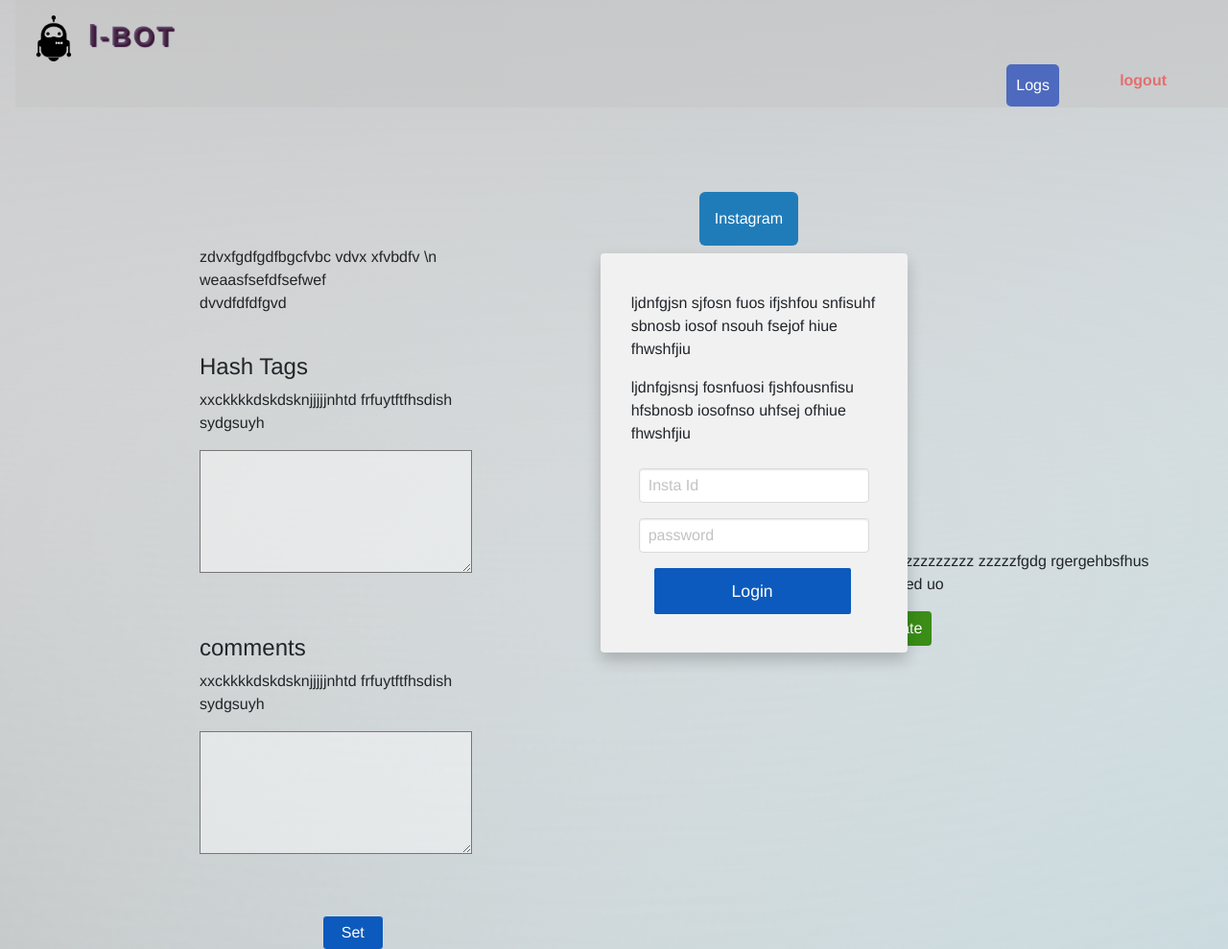
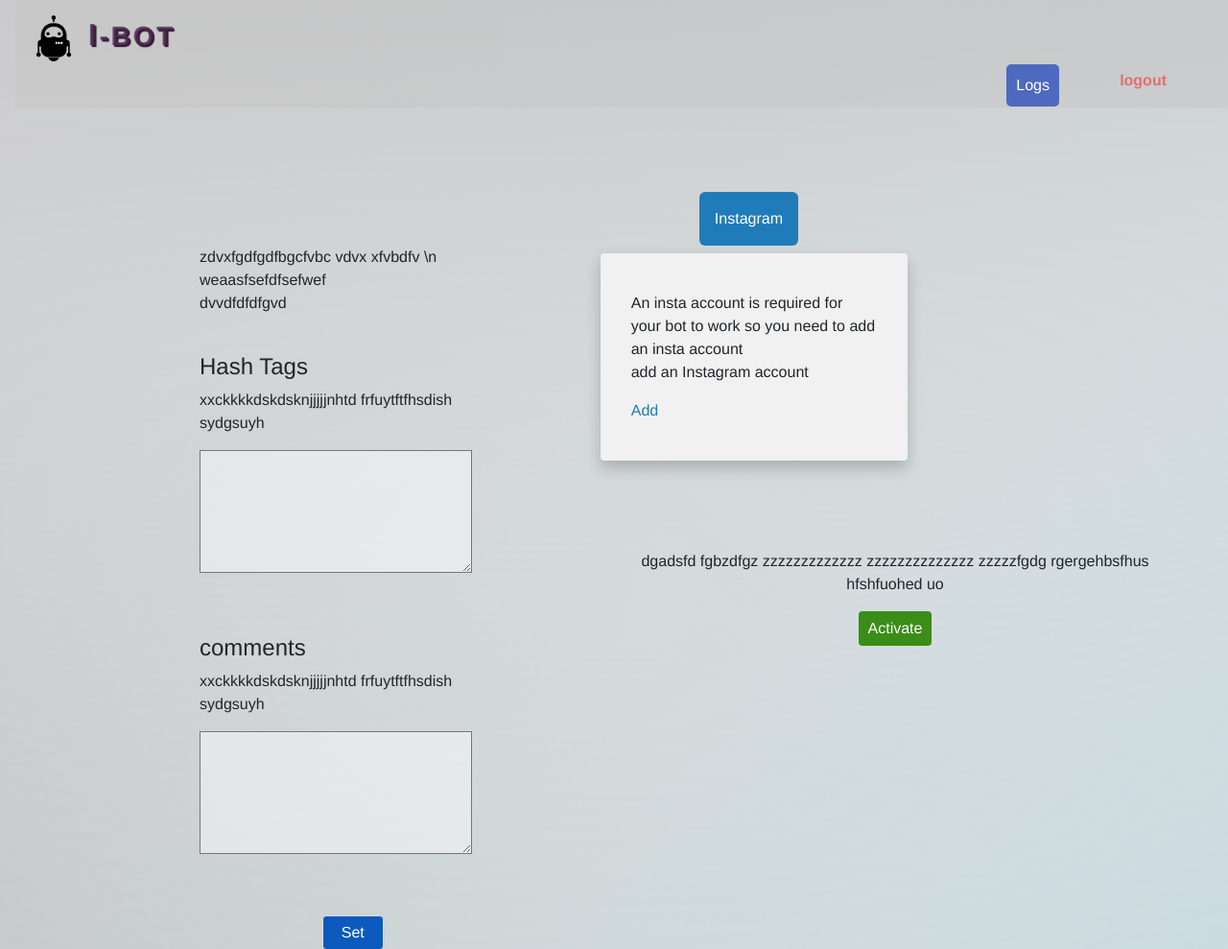
Before and after one commit to shihar73/I-BOT, a Flask app: page /home in a window 1280 px wide, after a click on "Instagram". Shown: the top 989 px of the page at 96% size. Run offline with Flask 2, Linux system fonts and the light colour scheme; the visitor is signed in with stand-in values (Sample User, id 1); some libraries are stand-ins or nearby versions.

Commit message:
insta ac success div added

```diff
--- a/app.py
+++ b/app.py
@@ -76,14 +76,15 @@ def insatlogin():
     passwd = request.form["password"]
     bot = Bot(insta_id,passwd)
     data = bot.login()
+    data = False
     if data:
         print(data)
         bot.exit()
         return jsonify(status = False, msg = data)
-
-    bot.exit()
-    print(insta_id,passwd)
-    return jsonify(status = True, msg = "Insta AC Saved")
+    else:
+        bot.exit()
+        session["insat_ac"] = True
+        return jsonify(status = True, msg = f"Your {insta_id} insta account has been added successfully")
 
 
 
--- a/static/css/style.css
+++ b/static/css/style.css
@@ -134,12 +134,17 @@ body {
 
 /* Show the dropdown menu (use JS to add this class to the .dropdown-content container when the user clicks on the dropdown button) */
 
+.insta_show{
+    display: none;
+}
+
 .show {
     display: block;
 }
 
 .insta_data {
     margin: 2rem;
+    width: 16rem;
 }
 
 .insta_data input {
--- a/static/js/main.js
+++ b/static/js/main.js
@@ -40,7 +40,9 @@ $(document).on('submit', '#insta_data', function (e) {
             document.getElementById("insta-login-btn").classList.remove('button--loading');
             document.getElementById("insta-login-btn").disabled = false;
             if(response.status){
-                document.getElementById("insta_sc_msg").innerHTML = response.msg;
+                data = "<p style='color: rgba(0, 168, 8, 0.747); position: relative;'>"+response.msg+"<br><span style='font-size: 4rem;'>&#10003;</span> </p>"
+                document.getElementById("insta_sc_msg").innerHTML = data;
+                document.getElementById("insta_form").classList.add('insta_show');
             }else{
                 document.getElementById("insta_er_msg").innerHTML = response.msg;
             }
@@ -48,3 +50,15 @@ $(document).on('submit', '#insta_data', function (e) {
         }
     })
 });
+
+
+function instaForme(){
+    document.getElementById("insta_content").classList.add('insta_show');
+    document.getElementById("insta_form").classList.remove('insta_show');
+}
+
+function instaContent(){
+
+    document.getElementById("insta_content").classList.remove('insta_show');
+    document.getElementById("insta_form").classList.add('insta_show');
+}
--- a/templates/base.html
+++ b/templates/base.html
@@ -46,8 +46,17 @@
     <script src="https://maxcdn.bootstrapcdn.com/bootstrap/4.0.0/js/bootstrap.min.js"
         integrity="sha384-JZR6Spejh4U02d8jOt6vLEHfe/JQGiRRSQQxSfFWpi1MquVdAyjUar5+76PVCmYl"
         crossorigin="anonymous"></script>
-        <script src="https://code.jquery.com/jquery-3.1.1.min.js"></script>
+    <script src="https://code.jquery.com/jquery-3.1.1.min.js"></script>
     <script src="{{ url_for('static', filename='js/main.js') }}"></script>
+    <!-- Global site tag (gtag.js) - Google Analytics -->
+    <script async src="https://www.googletagmanager.com/gtag/js?id=OUR_GA_ID"></script>
+    <script>
+        window.dataLayer = window.dataLayer || [];
+        function gtag() { dataLayer.push(arguments); }
+        gtag('js', new Date());
+
+        gtag('config', 'OUR_GA_ID');
+    </script>
 </body>
 
 </html>
--- a/templates/home.html
+++ b/templates/home.html
@@ -81,19 +81,37 @@
                 <div class="dropdown dropdown_insat">
                     <button onclick="myFunction()" class="dropbtn dropbtn_insta">Instagram</button>
                     <div id="myDropdown" class="dropdown-content dropdown-content_insta">
-                        <form class="insta_data" id="insta_data">
+                        <form id="insta_data">
+                            <div id="insta_form" class="insta_data insta_show">
+                                <p onclick="instaContent()" style="color: #207cb9;">Back</p>
                                 <p>ljdnfgjsn sjfosn fuos ifjshfou snfisuhf sbnosb iosof nsouh fsejof hiue fhwshfjiu</p>
                                 <p>ljdnfgjsnsj fosnfuosi fjshfousnfisu hfsbnosb iosofnso uhfsej ofhiue fhwshfjiu</p>
                                 <input class="input " type="text" name="instaid" placeholder="Insta Id" autofocus=""
                                     required>
-                            <input class="input " type="password" name="password" placeholder="password" autofocus=""
-                                required>
+                                <input class="input " type="password" name="password" placeholder="password"
+                                    autofocus="" required>
                                 <button id="insta-login-btn" class="button is-block  text-white insta-login-btn"
                                     type="submit"><span class="button__text">Login</span></button>
 
-                                <p id="insta_er_msg" class="insta_er_msg" style="color: rgba(223, 26, 26, 0.747); left: 20%; position: relative;"></p>
-                                <p id="insta_sc_msg" class="insta_sc_msg" style="color: rgba(0, 168, 8, 0.747); left: 20%; position: relative;"></p>
+                                <p id="insta_er_msg" class="insta_er_msg"
+                                    style="color: rgba(223, 26, 26, 0.747); left: 20%; position: relative;"></p>
+                            </div>
 
+                            <div class="insta_data" id="insta_content">
+                                {% if data.insta_ac  %}
+                                <p class="">Your bot connected with her insta account.<br> Please click change if you want to change
+                                </p>
+                                <p onclick="instaForme()" style="color: #207cb9;" class="">Add</p>
+                                {% else %}
+                                <p class="insta_content-p2">An insta account is required for your bot to work so you need to add an insta account
+                                <br> add an Instagram account</p>
+                                <p onclick="instaForme()" style="color: #207cb9;" class="insta_content-p2">Add</p>
+                                {% endif %}
+                            </div>
+
+                            <div class="insta_data" id="insta_sc_msg" style="text-align: center;">
+
+                            </div>
                         </form>
                     </div>
                 </div>
```
Lines whose indentation alone changed are shown as unchanged.
